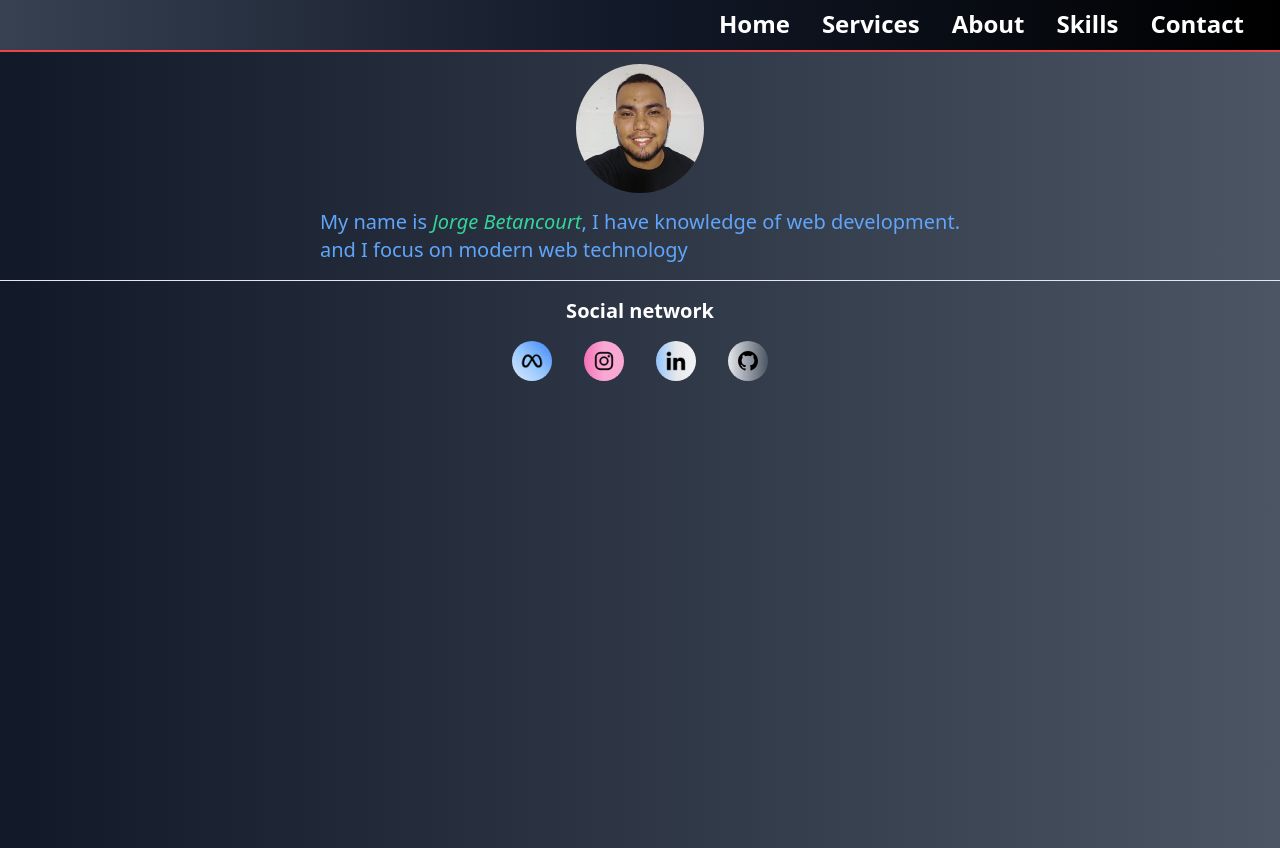
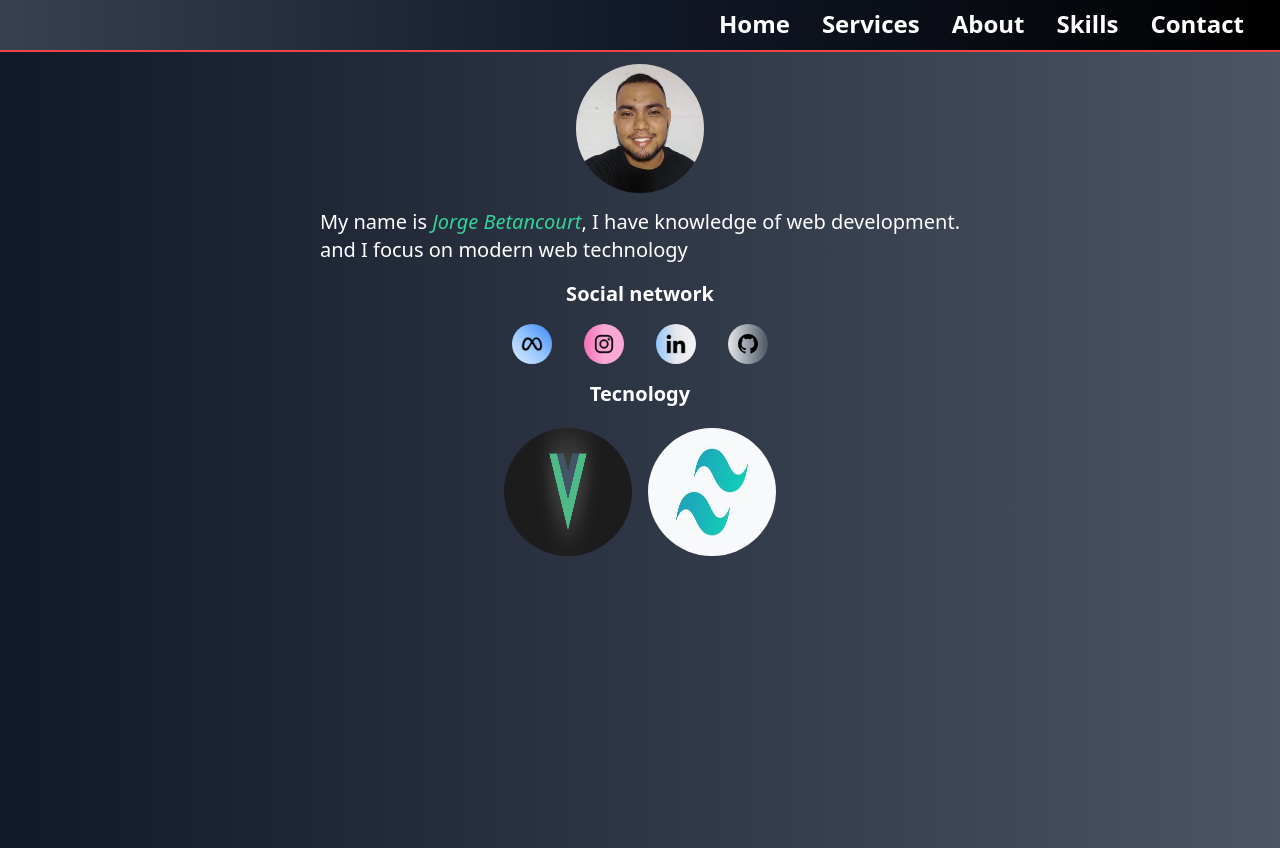
Before and after one commit to JBetancourt1996/web_portfolio, a Vue app: page / in a window 1280 px wide. Built offline with nearby package versions, Linux system fonts and the light colour scheme.

Commit message:
Mejorando el codigo

```diff
--- a/src/views/Home.vue
+++ b/src/views/Home.vue
@@ -1,7 +1,7 @@
 <template>
   <layout-content>
     <div
-      class="w-full h-full flex flex-col gap-4  from-gray-900 to-gray-600 bg-gradient-to-r"
+      class=" md:h-full flex flex-col gap-4  from-gray-900 to-gray-600 bg-gradient-to-r"
     >
 
 
@@ -14,10 +14,10 @@
 
         </div>
          <p
-              class=" text-blue-400  text-xl  md:mx-auto mx-4 "
+              class=" text-white text-xl  md:mx-auto mx-4 "
             >My name is <i class="text-green-400">Jorge Betancourt</i>, I have knowledge of web development. <br>  and I focus on modern  web technology</p>
 
-            <hr>
+
     <p class=" mx-auto text-center md:mx-10 text-xl font-semibold text-white">Social network</p>
           <div class=" flex mx-auto">
                <div
@@ -32,6 +32,17 @@
             </div>
                </div>
           </div>
+
+             <p class=" mx-auto text-center md:mx-10 text-xl font-semibold text-white">Tecnology</p>
+          <div class=" flex px-4 gap-4 justify-center bg-dblack py-4 -mt-3">
+                <div  v-for="items in img" :key="items.id">
+
+              <img  :src="items.img" alt="" class=" h-32 w-32 rounded-full">
+
+
+          </div>
+          </div>
+
     </div>
   </layout-content>
 </template>
@@ -78,11 +89,15 @@ export default {
         estilo: 'from-gray-200 to-gray-600 bg-gradient-to-r'
 
       }
-      ]
+      ],
+      img:[{id:1,
+      img: require('../assets/img/vue.jpg')
+      },
+      {id:2,
+      img: require('../assets/img/tail.jpeg')
+      }]
     }
   },
-  methods: {
 
-  }
 }
 </script>
```
Also changed, not shown: src/assets/img/tail.jpeg (added).
